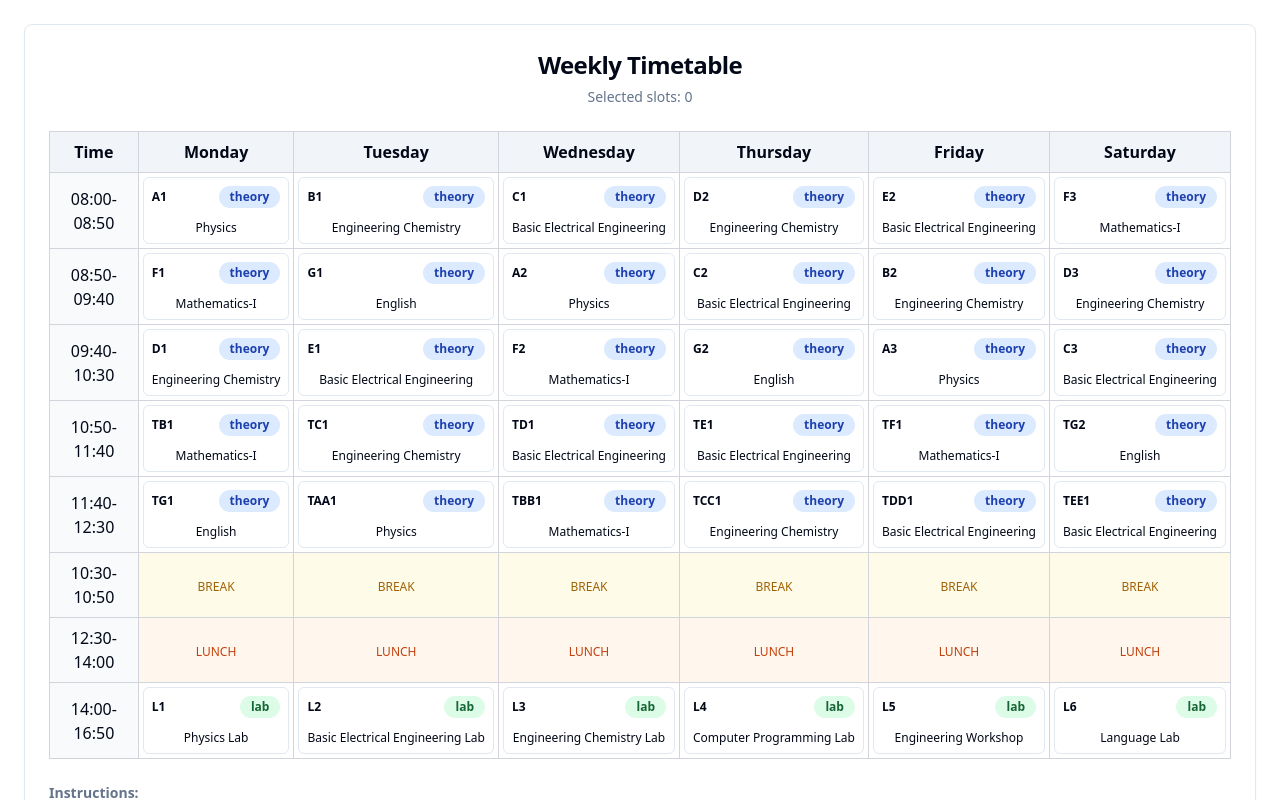
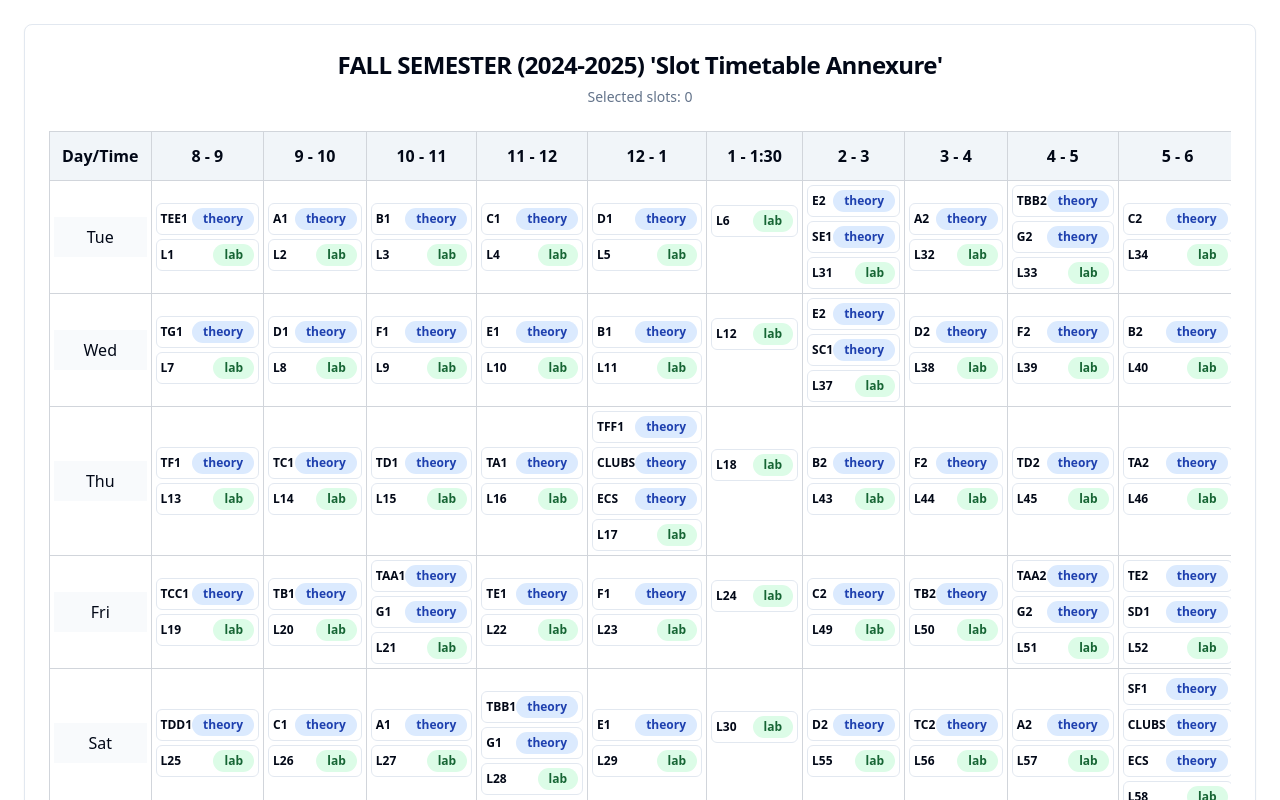
Before and after one commit to namesisrk/slot-time-weaver, a React (Vite) app: page / in a window 1280 px wide. Shown: the top 800 px of the page. Built offline with nearby package versions, Linux system fonts and the light colour scheme.

Commit message:
Refactor: Implement timetable data from image
The timetable data is updated to match the structure provided in the image.

```diff
--- a/src/components/Timetable.tsx
+++ b/src/components/Timetable.tsx
@@ -4,77 +4,18 @@ import { Button } from '@/components/ui/button';
 import { Card, CardContent, CardHeader, CardTitle } from '@/components/ui/card';
 import { Badge } from '@/components/ui/badge';
 
-interface TimeSlot {
-  id: string;
-  subject: string;
-  time: string;
-  day: string;
-  type: 'theory' | 'lab';
-  conflictsWith?: string[];
-}
-
 const Timetable = () => {
-  // Exact timetable data from your image
-  const timeSlots: TimeSlot[] = [
-    // Monday
-    { id: 'A1', subject: 'Physics', time: '08:00-08:50', day: 'Monday', type: 'theory' },
-    { id: 'F1', subject: 'Mathematics-I', time: '08:50-09:40', day: 'Monday', type: 'theory' },
-    { id: 'D1', subject: 'Engineering Chemistry', time: '09:40-10:30', day: 'Monday', type: 'theory' },
-    { id: 'TB1', subject: 'Mathematics-I', time: '10:50-11:40', day: 'Monday', type: 'theory' },
-    { id: 'TG1', subject: 'English', time: '11:40-12:30', day: 'Monday', type: 'theory' },
-    { id: 'L1', subject: 'Physics Lab', time: '14:00-16:50', day: 'Monday', type: 'lab' },
-
-    // Tuesday
-    { id: 'B1', subject: 'Engineering Chemistry', time: '08:00-08:50', day: 'Tuesday', type: 'theory' },
-    { id: 'G1', subject: 'English', time: '08:50-09:40', day: 'Tuesday', type: 'theory' },
-    { id: 'E1', subject: 'Basic Electrical Engineering', time: '09:40-10:30', day: 'Tuesday', type: 'theory' },
-    { id: 'TC1', subject: 'Engineering Chemistry', time: '10:50-11:40', day: 'Tuesday', type: 'theory' },
-    { id: 'TAA1', subject: 'Physics', time: '11:40-12:30', day: 'Tuesday', type: 'theory' },
-    { id: 'L2', subject: 'Basic Electrical Engineering Lab', time: '14:00-16:50', day: 'Tuesday', type: 'lab' },
-
-    // Wednesday
-    { id: 'C1', subject: 'Basic Electrical Engineering', time: '08:00-08:50', day: 'Wednesday', type: 'theory' },
-    { id: 'A2', subject: 'Physics', time: '08:50-09:40', day: 'Wednesday', type: 'theory' },
-    { id: 'F2', subject: 'Mathematics-I', time: '09:40-10:30', day: 'Wednesday', type: 'theory' },
-    { id: 'TD1', subject: 'Basic Electrical Engineering', time: '10:50-11:40', day: 'Wednesday', type: 'theory' },
-    { id: 'TBB1', subject: 'Mathematics-I', time: '11:40-12:30', day: 'Wednesday', type: 'theory' },
-    { id: 'L3', subject: 'Engineering Chemistry Lab', time: '14:00-16:50', day: 'Wednesday', type: 'lab' },
-
-    // Thursday
-    { id: 'D2', subject: 'Engineering Chemistry', time: '08:00-08:50', day: 'Thursday', type: 'theory' },
-    { id: 'C2', subject: 'Basic Electrical Engineering', time: '08:50-09:40', day: 'Thursday', type: 'theory' },
-    { id: 'G2', subject: 'English', time: '09:40-10:30', day: 'Thursday', type: 'theory' },
-    { id: 'TE1', subject: 'Basic Electrical Engineering', time: '10:50-11:40', day: 'Thursday', type: 'theory' },
-    { id: 'TCC1', subject: 'Engineering Chemistry', time: '11:40-12:30', day: 'Thursday', type: 'theory' },
-    { id: 'L4', subject: 'Computer Programming Lab', time: '14:00-16:50', day: 'Thursday', type: 'lab' },
-
-    // Friday
-    { id: 'E2', subject: 'Basic Electrical Engineering', time: '08:00-08:50', day: 'Friday', type: 'theory' },
-    { id: 'B2', subject: 'Engineering Chemistry', time: '08:50-09:40', day: 'Friday', type: 'theory' },
-    { id: 'A3', subject: 'Physics', time: '09:40-10:30', day: 'Friday', type: 'theory' },
-    { id: 'TF1', subject: 'Mathematics-I', time: '10:50-11:40', day: 'Friday', type: 'theory' },
-    { id: 'TDD1', subject: 'Basic Electrical Engineering', time: '11:40-12:30', day: 'Friday', type: 'theory' },
-    { id: 'L5', subject: 'Engineering Workshop', time: '14:00-16:50', day: 'Friday', type: 'lab' },
-
-    // Saturday
-    { id: 'F3', subject: 'Mathematics-I', time: '08:00-08:50', day: 'Saturday', type: 'theory' },
-    { id: 'D3', subject: 'Engineering Chemistry', time: '08:50-09:40', day: 'Saturday', type: 'theory' },
-    { id: 'C3', subject: 'Basic Electrical Engineering', time: '09:40-10:30', day: 'Saturday', type: 'theory' },
-    { id: 'TG2', subject: 'English', time: '10:50-11:40', day: 'Saturday', type: 'theory' },
-    { id: 'TEE1', subject: 'Basic Electrical Engineering', time: '11:40-12:30', day: 'Saturday', type: 'theory' },
-    { id: 'L6', subject: 'Language Lab', time: '14:00-16:50', day: 'Saturday', type: 'lab' },
+  // Timetable data exactly as provided
+  const timetableData = [
+    ["Day/Time", "8 - 9", "9 - 10", "10 - 11", "11 - 12", "12 - 1", "1 - 1:30", "2 - 3", "3 - 4", "4 - 5", "5 - 6", "6 - 7", "7 - 7:30"],
+    ["Tue", "TEE1+L1", "A1+L2", "B1+L3", "C1+L4", "D1+L5", "L6", "E2+SE1+L31", "A2+L32", "TBB2+G2+L33", "C2+L34", "TDD2+L35", "L36"],
+    ["Wed", "TG1+L7", "D1+L8", "F1+L9", "E1+L10", "B1+L11", "L12", "E2+SC1+L37", "D2+L38", "F2+L39", "B2+L40", "TCC2+L41", "L42"],
+    ["Thu", "TF1+L13", "TC1+L14", "TD1+L15", "TA1+L16", "TFF1+CLUBS+ECS+L17", "L18", "B2+L43", "F2+L44", "TD2+L45", "TA2+L46", "TG2+L47", "L48"],
+    ["Fri", "TCC1+L19", "TB1+L20", "TAA1+G1+L21", "TE1+L22", "F1+L23", "L24", "C2+L49", "TB2+L50", "TAA2+G2+L51", "TE2+SD1+L52", "TF2+L53", "L54"],
+    ["Sat", "TDD1+L25", "C1+L26", "A1+L27", "TBB1+G1+L28", "E1+L29", "L30", "D2+L55", "TC2+L56", "A2+L57", "SF1+CLUBS+ECS+L58", "TEE2+L59", "L60"]
   ];
 
   const [selectedSlots, setSelectedSlots] = useState<string[]>([]);
-
-  const days = ['Monday', 'Tuesday', 'Wednesday', 'Thursday', 'Friday', 'Saturday'];
-  const timeSlots9AM = ['08:00-08:50', '08:50-09:40', '09:40-10:30', '10:50-11:40', '11:40-12:30'];
-  const labTime = '14:00-16:50';
-
-  const timeSlotsByDay = days.reduce((acc, day) => {
-    acc[day] = timeSlots.filter(slot => slot.day === day);
-    return acc;
-  }, {} as Record<string, TimeSlot[]>);
 
   const isSlotSelected = (slotId: string): boolean => {
     return selectedSlots.includes(slotId);
@@ -92,27 +33,24 @@ const Timetable = () => {
     return isSlotSelected(slotId) ? 'default' : 'outline';
   };
 
-  const getSlotTypeColor = (type: string) => {
-    switch (type) {
-      case 'theory': return 'bg-blue-100 text-blue-800';
-      case 'lab': return 'bg-green-100 text-green-800';
-      default: return 'bg-gray-100 text-gray-800';
-    }
+  const isLabSlot = (slot: string) => {
+    return slot.startsWith('L') && /^\d/.test(slot.slice(1));
   };
 
-  const getTheorySlotsByTime = (day: string, time: string) => {
-    return timeSlotsByDay[day]?.filter(slot => slot.time === time && slot.type === 'theory') || [];
-  };
-
-  const getLabSlot = (day: string) => {
-    return timeSlotsByDay[day]?.find(slot => slot.type === 'lab');
+  const getSlotTypeColor = (slot: string) => {
+    if (isLabSlot(slot)) {
+      return 'bg-green-100 text-green-800';
+    }
+    return 'bg-blue-100 text-blue-800';
   };
 
   return (
-    <div className="p-6 max-w-7xl mx-auto">
+    <div className="p-6 max-w-full mx-auto">
       <Card>
         <CardHeader>
-          <CardTitle className="text-2xl font-bold text-center">Weekly Timetable</CardTitle>
+          <CardTitle className="text-2xl font-bold text-center">
+            FALL SEMESTER (2024-2025) 'Slot Timetable Annexure'
+          </CardTitle>
           <div className="text-sm text-muted-foreground text-center">
             Selected slots: {selectedSlots.length}
           </div>
@@ -122,104 +60,52 @@ const Timetable = () => {
             <table className="w-full border-collapse border border-gray-300">
               <thead>
                 <tr className="bg-muted">
-                  <th className="border border-gray-300 p-2 text-center font-semibold">Time</th>
-                  {days.map(day => (
-                    <th key={day} className="border border-gray-300 p-2 text-center font-semibold min-w-32">
-                      {day}
+                  {timetableData[0].map((header, index) => (
+                    <th key={index} className="border border-gray-300 p-3 text-center font-semibold min-w-24">
+                      {header}
                     </th>
                   ))}
                 </tr>
               </thead>
               <tbody>
-                {timeSlots9AM.map(time => (
-                  <tr key={time}>
-                    <td className="border border-gray-300 p-2 text-center font-medium bg-muted/50">
-                      {time}
-                    </td>
-                    {days.map(day => {
-                      const slots = getTheorySlotsByTime(day, time);
-                      const slot = slots[0]; // Get the first slot for this time
+                {timetableData.slice(1).map((row, rowIndex) => (
+                  <tr key={rowIndex}>
+                    {row.map((cell, cellIndex) => (
+                      <td key={cellIndex} className="border border-gray-300 p-1">
+                        {cellIndex === 0 ? (
+                          // Day column
+                          <div className="p-2 text-center font-medium bg-muted/50">
+                            {cell}
+                          </div>
+                        ) : (
+                          // Time slot cells
+                          <div className="min-h-16 flex flex-col gap-1">
+                            {cell.split('+').map((slot, slotIndex) => {
+                              const trimmedSlot = slot.trim();
+                              if (!trimmedSlot) return null;
+
                               return (
-                        <td key={`${day}-${time}`} className="border border-gray-300 p-1">
-                          {slot ? (
                                 <Button
-                              variant={getSlotButtonVariant(slot.id)}
-                              className="w-full h-auto p-2 flex flex-col items-center text-center text-xs"
-                              onClick={() => handleSlotClick(slot.id)}
+                                  key={slotIndex}
+                                  variant={getSlotButtonVariant(trimmedSlot)}
+                                  className="w-full h-auto p-1 flex flex-col items-center text-center text-xs min-h-8"
+                                  onClick={() => handleSlotClick(trimmedSlot)}
                                 >
-                              <div className="flex items-center justify-between w-full mb-1">
-                                <span className="font-bold text-xs">{slot.id}</span>
-                                <Badge className={`text-xs ${getSlotTypeColor(slot.type)}`}>
-                                  {slot.type}
+                                  <div className="flex items-center justify-between w-full">
+                                    <span className="font-bold text-xs">{trimmedSlot}</span>
+                                    <Badge className={`text-xs ${getSlotTypeColor(trimmedSlot)}`}>
+                                      {isLabSlot(trimmedSlot) ? 'lab' : 'theory'}
                                     </Badge>
                                   </div>
-                              <div className="text-xs font-medium text-center leading-tight">
-                                {slot.subject}
-                              </div>
                                 </Button>
-                          ) : (
-                            <div className="h-16 flex items-center justify-center text-gray-400">
-                              -
+                              );
+                            })}
                           </div>
                         )}
                       </td>
-                      );
-                    })}
+                    ))}
                   </tr>
                 ))}
-                <tr>
-                  <td className="border border-gray-300 p-2 text-center font-medium bg-muted/50">
-                    10:30-10:50
-                  </td>
-                  {days.map(day => (
-                    <td key={`${day}-break`} className="border border-gray-300 p-2 text-center bg-yellow-50">
-                      <span className="text-xs font-medium text-yellow-700">BREAK</span>
-                    </td>
-                  ))}
-                </tr>
-                <tr>
-                  <td className="border border-gray-300 p-2 text-center font-medium bg-muted/50">
-                    12:30-14:00
-                  </td>
-                  {days.map(day => (
-                    <td key={`${day}-lunch`} className="border border-gray-300 p-2 text-center bg-orange-50">
-                      <span className="text-xs font-medium text-orange-700">LUNCH</span>
-                    </td>
-                  ))}
-                </tr>
-                <tr>
-                  <td className="border border-gray-300 p-2 text-center font-medium bg-muted/50">
-                    {labTime}
-                  </td>
-                  {days.map(day => {
-                    const labSlot = getLabSlot(day);
-                    return (
-                      <td key={`${day}-lab`} className="border border-gray-300 p-1">
-                        {labSlot ? (
-                          <Button
-                            variant={getSlotButtonVariant(labSlot.id)}
-                            className="w-full h-auto p-2 flex flex-col items-center text-center text-xs"
-                            onClick={() => handleSlotClick(labSlot.id)}
-                          >
-                            <div className="flex items-center justify-between w-full mb-1">
-                              <span className="font-bold text-xs">{labSlot.id}</span>
-                              <Badge className={`text-xs ${getSlotTypeColor(labSlot.type)}`}>
-                                {labSlot.type}
-                              </Badge>
-                            </div>
-                            <div className="text-xs font-medium text-center leading-tight">
-                              {labSlot.subject}
-                            </div>
-                          </Button>
-                        ) : (
-                          <div className="h-16 flex items-center justify-center text-gray-400">
-                            -
-                          </div>
-                        )}
-                      </td>
-                    );
-                  })}
-                </tr>
               </tbody>
             </table>
           </div>
@@ -231,14 +117,11 @@ const Timetable = () => {
               </CardHeader>
               <CardContent>
                 <div className="flex flex-wrap gap-2">
-                  {selectedSlots.map(slotId => {
-                    const slot = timeSlots.find(s => s.id === slotId);
-                    return (
+                  {selectedSlots.map(slotId => (
                     <Badge key={slotId} variant="default" className="text-sm">
-                        {slot?.id} - {slot?.subject} ({slot?.day} {slot?.time})
+                      {slotId}
                     </Badge>
-                    );
-                  })}
+                  ))}
                 </div>
               </CardContent>
             </Card>
@@ -249,7 +132,7 @@ const Timetable = () => {
             <ul className="list-disc list-inside space-y-1">
               <li>Click on slots to select/deselect them</li>
               <li>Theory slots are marked in blue, Lab slots in green</li>
-              <li>Each slot shows the slot ID and subject name</li>
+              <li>Multiple slots in the same time period are shown stacked</li>
               <li>Selected slots are highlighted and shown in the summary below</li>
             </ul>
           </div>
```
Lines whose indentation alone changed are shown as unchanged.
